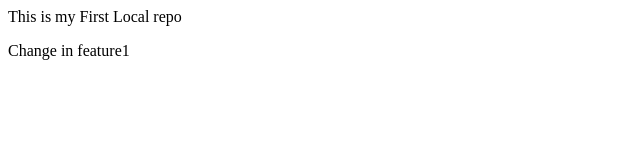
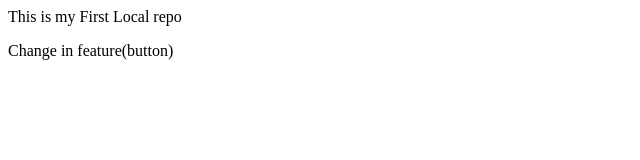
Before and after one commit to Ashish0302-tech/localrepo, a plain HTML site: page index.html in a window 1280 px wide. Shown: the full height of the page, 0-640 px from the left. Drawn offline with Linux system fonts and the light colour scheme.

```diff
--- a/index.html
+++ b/index.html
@@ -1,2 +1,2 @@
 <p>This is my First Local repo</p>
-<p>Change in feature1</p>
+<p>Change in feature(button)</p>
```
